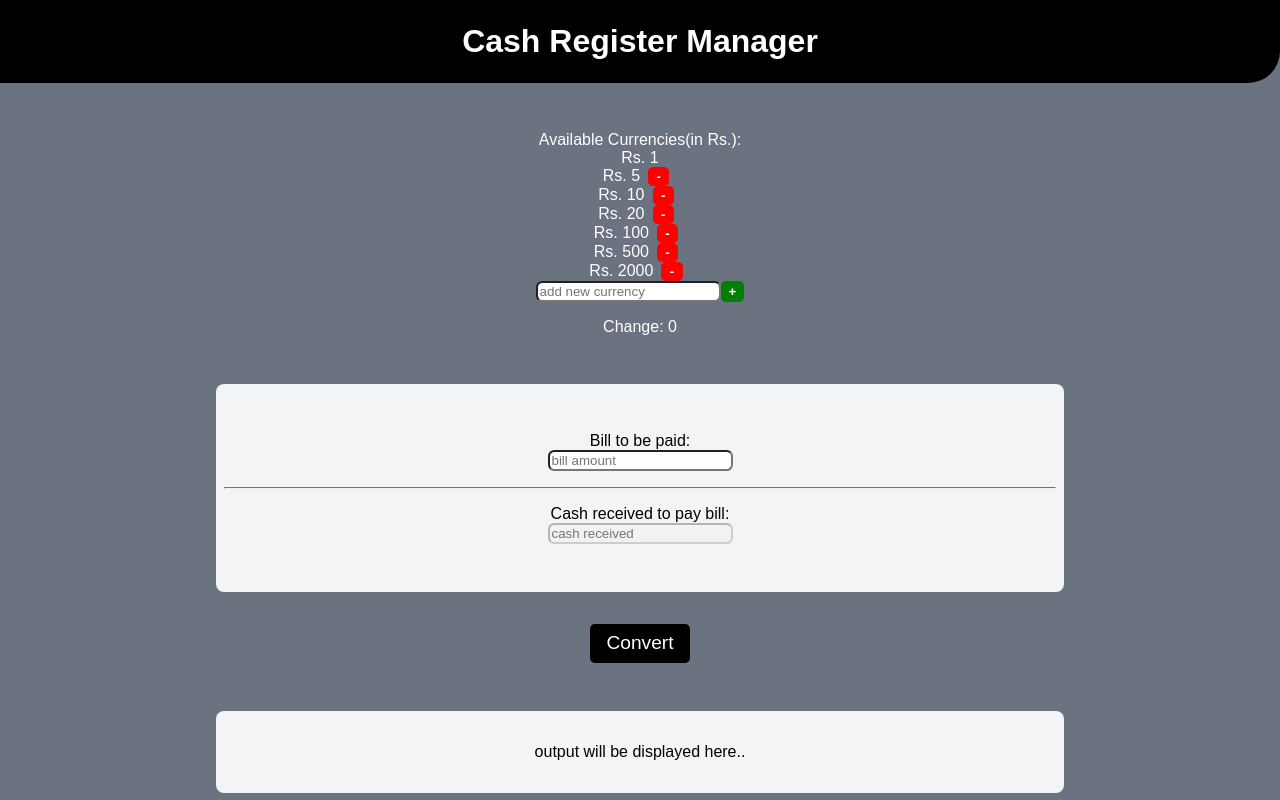
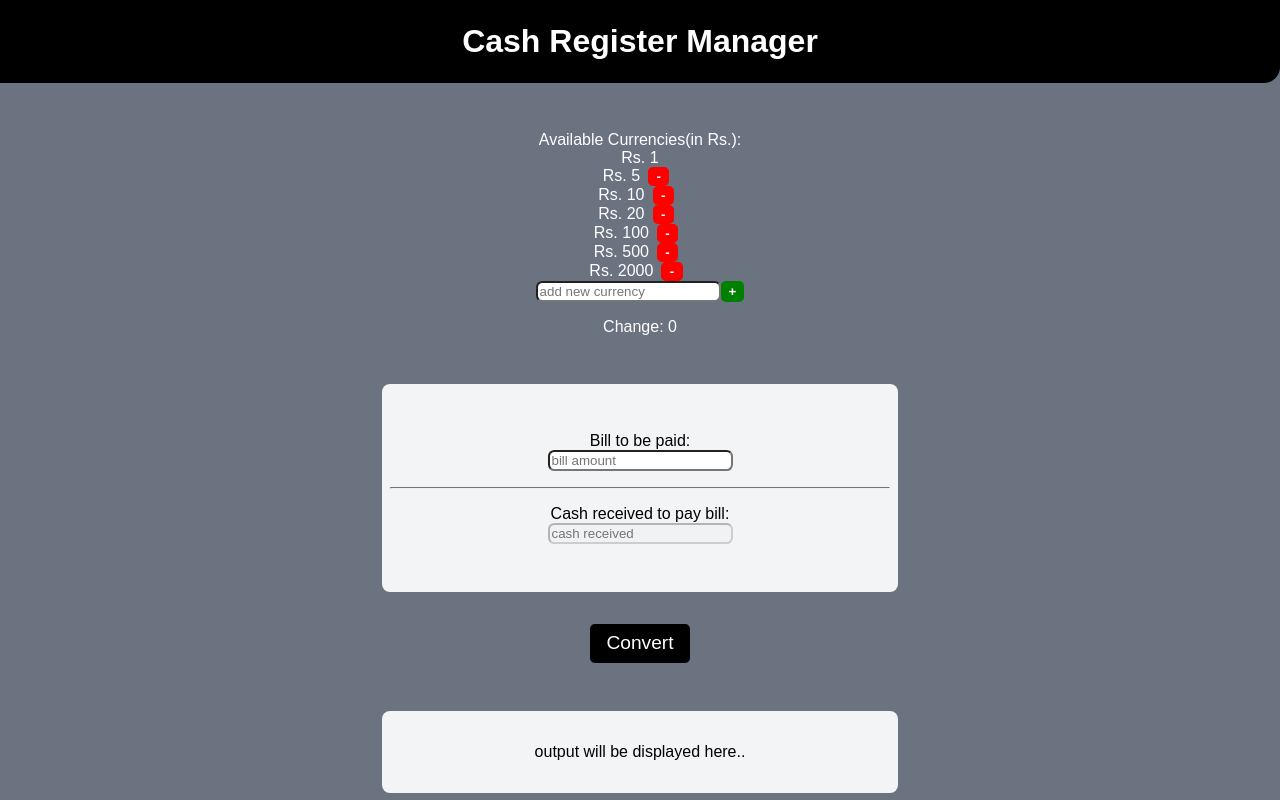
Before and after one commit to chetanchandel31/cash-register-manager, a React (Create React App) app: page / in a window 1280 px wide. Shown: the top 800 px of the page. Built offline with nearby package versions, Linux system fonts and the light colour scheme; a web font is replaced by a local one.

Commit message:
made a bit more responsive

```diff
--- a/src/styles.css
+++ b/src/styles.css
@@ -18,7 +18,7 @@ html, body{
   color: white;
   padding: 0.1rem;
   margin-bottom: 3rem;
-  border-radius:0 0 2rem 0;
+  border-radius:0 0 1rem 0;
 }
 
 .listCurrency{
@@ -31,7 +31,8 @@ html, body{
   padding: 2rem 0.5rem;
   margin: auto;
   border-radius: 0.5rem;
-  max-width: 65%;
+  width: 65%;
+  max-width: 500px;
   color: black;
   background-color: #F3F4F6;
   margin-top: 3rem;
```
